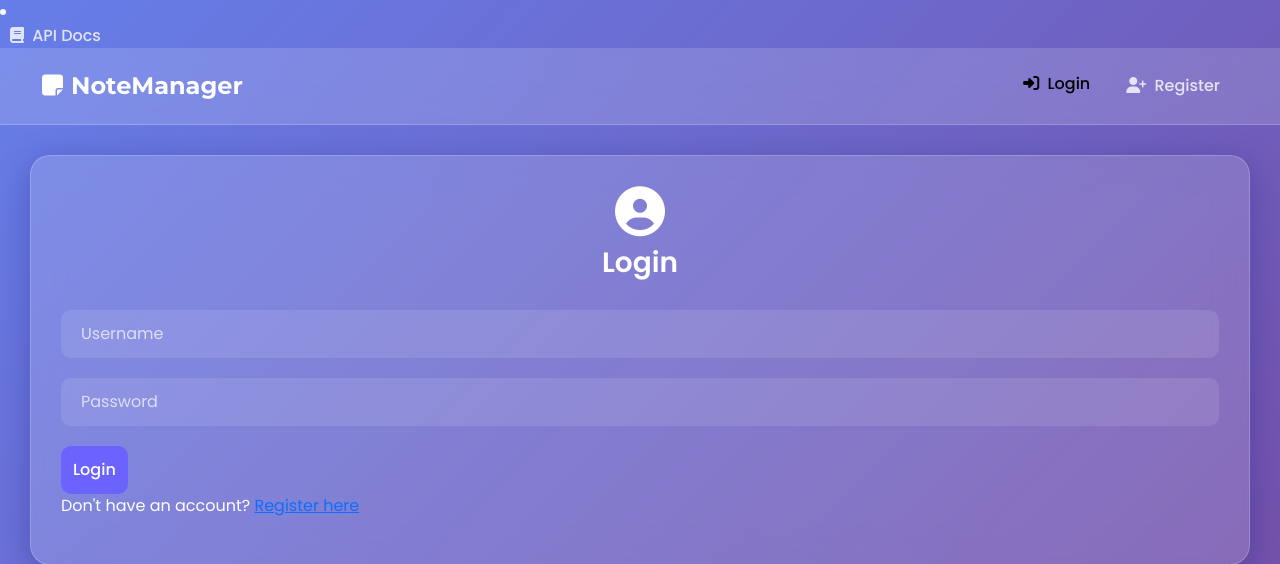
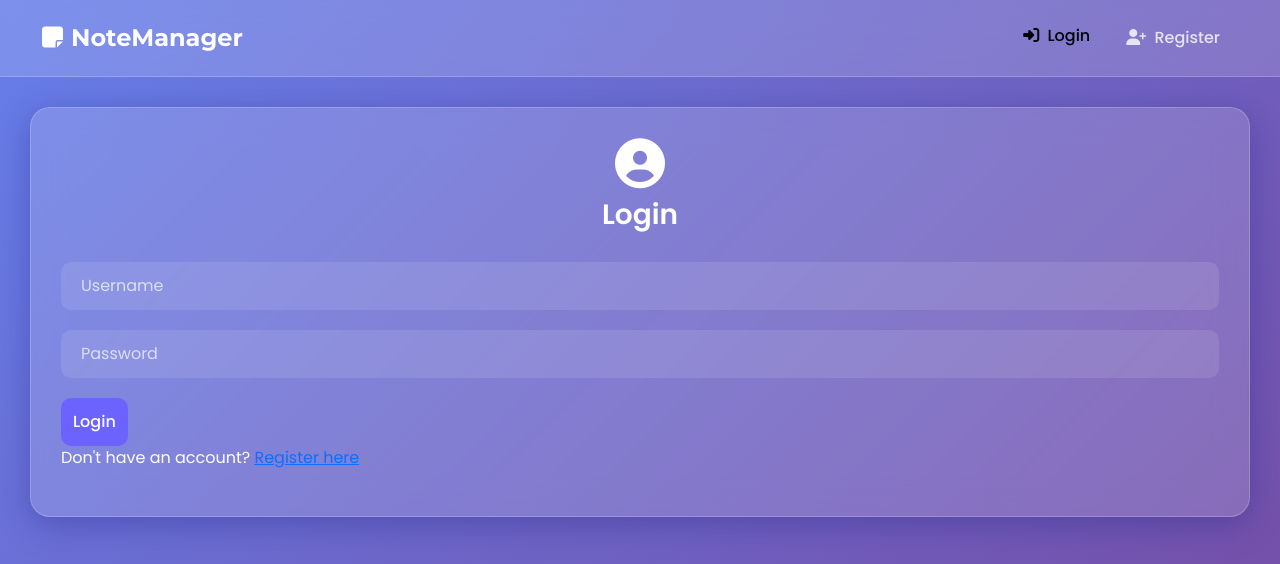
Before and after one commit to abhishekpythoninmakes/user-management, a Django app: page / in a window 1280 px wide. Shown: the top 564 px of the page. Run offline with Django 5.2, Linux system fonts and the light colour scheme.

Commit message:
db commit

```diff
--- a/templates/base.html
+++ b/templates/base.html
@@ -8,11 +8,11 @@
     <link rel="stylesheet" href="https://cdnjs.cloudflare.com/ajax/libs/font-awesome/6.4.0/css/all.min.css">
     <link href="https://fonts.googleapis.com/css2?family=Poppins:wght@300;400;500;600;700&display=swap" rel="stylesheet">
     <link href="https://fonts.googleapis.com/css2?family=Montserrat:wght@400;500;600;700&display=swap" rel="stylesheet">
-    <li class="nav-item">
-    <a class="nav-link" href="/swagger/" target="_blank">
-        <i class="fas fa-book me-1"></i> API Docs
-    </a>
-</li>
+<!--    <li class="nav-item">-->
+<!--    <a class="nav-link" href="/swagger/" target="_blank">-->
+<!--        <i class="fas fa-book me-1"></i> API Docs-->
+<!--    </a>-->
+<!--</li>-->
     <style>
         :root {
             --primary-color: #6c63ff;
```
